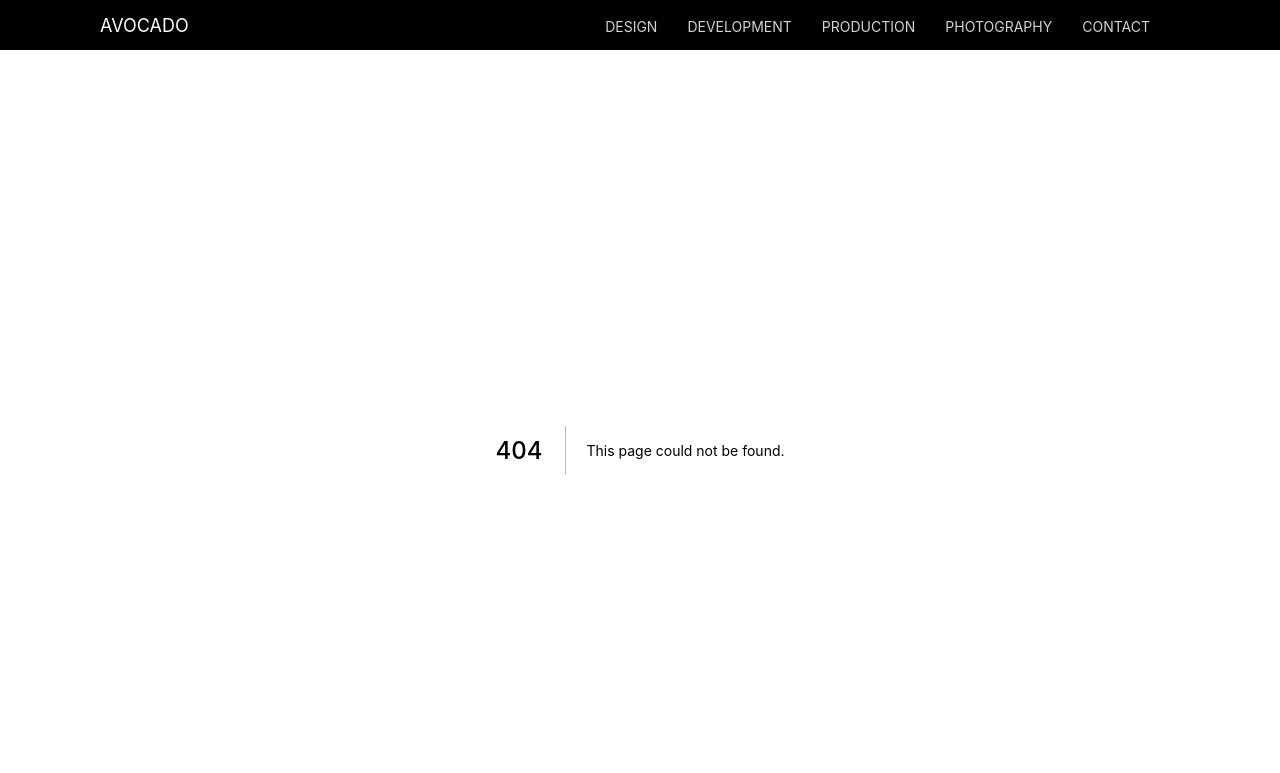
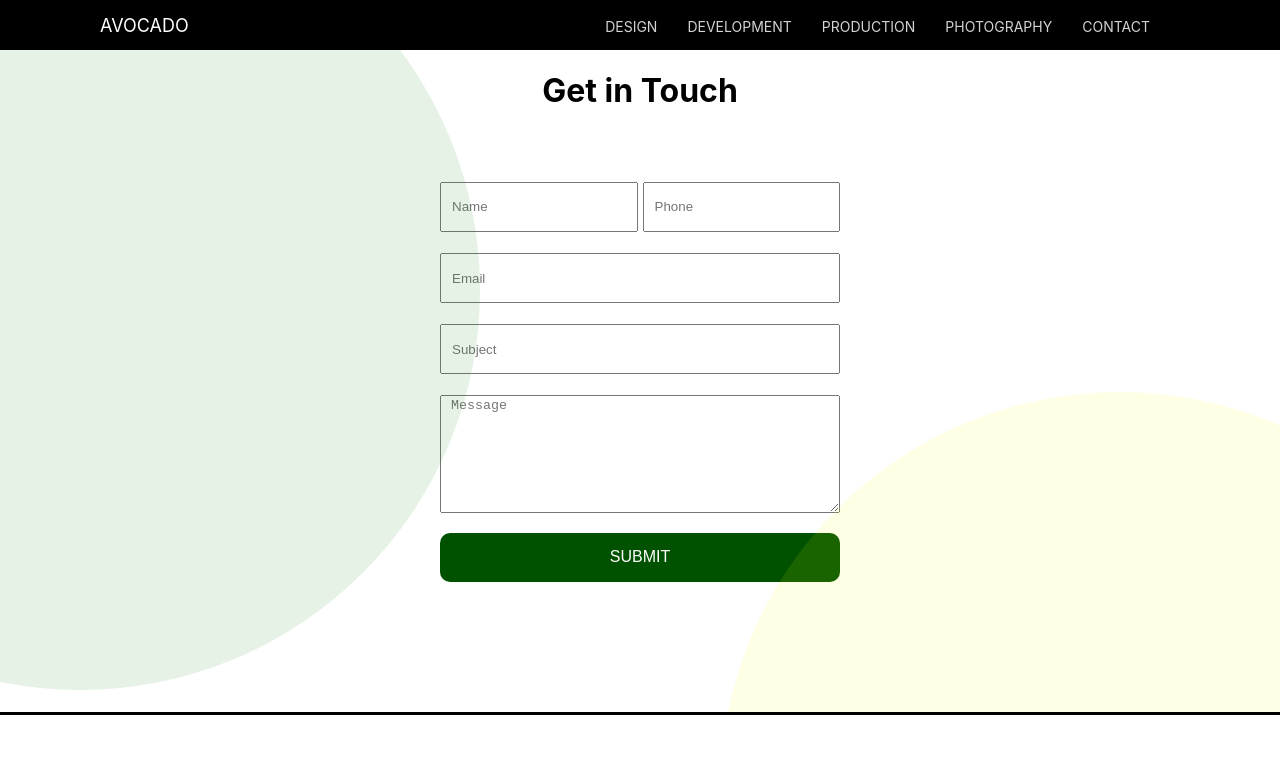
Before and after one commit to sakhawat9/agency, a Next.js app: page /contact in a window 1280 px wide. Before the commit this address had no page. Shown: the top 773 px of the page. Built offline with nearby package versions, Linux system fonts and the light colour scheme.

Commit message:
[ADD] contact form

```diff
--- a/components/Navbar.jsx
+++ b/components/Navbar.jsx
@@ -22,7 +22,7 @@ const Navbar = () => {
               <Link href="/products/photography">PHOTOGRAPHY</Link>
           </li>
           <li className={styles.listItem}>
-              <Link href="/products/contact">CONTACT</Link>
+              <Link href="/contact">CONTACT</Link>
           </li>
       </ul>
     </div>
--- a/next.config.js
+++ b/next.config.js
@@ -1,3 +1,6 @@
 module.exports = {
   reactStrictMode: true,
+  images: {
+    domains: ["images.pexels.com"]
+  }
 }
--- /dev/null
+++ b/pages/contact.js
@@ -0,0 +1,37 @@
+import Circle from "../components/Circle";
+import style from "../styles/Contact.module.css";
+
+const Contact = () => {
+  return (
+    <div className={style.container}>
+      <Circle
+        backgroundColor="green"
+        left="-40vh"
+        top="-20vh"
+        className={style.circle}
+      />
+      <Circle
+        backgroundColor="yellow"
+        right="-30vh"
+        bottom="-60vh"
+        className={style.circle}
+      />
+      <h1 className={style.title}>Get in Touch</h1>
+      <form className={style.form}>
+        <input className={style.inputS} type="text" placeholder="Name" />
+        <input className={style.inputS} type="text" placeholder="Phone" />
+        <input className={style.inputL} type="text" placeholder="Email" />
+        <input className={style.inputL} type="text" placeholder="Subject" />
+        <textarea
+          className={style.textArea}
+          type="text"
+          rows={6}
+          placeholder="Message"
+        />
+        <button className={style.button}>SUBMIT</button>
+      </form>
+    </div>
+  );
+};
+
+export default Contact;
--- /dev/null
+++ b/styles/Contact.module.css
@@ -0,0 +1,50 @@
+.container {
+  display: flex;
+  flex-direction: column;
+  align-items: center;
+  justify-content: center;
+  position: relative;
+  overflow: hidden;
+  padding-bottom: 80px;
+}
+
+.form {
+  width: 500px;
+  height: 500px;
+  padding: 50px;
+  display: flex;
+  flex-wrap: wrap;
+}
+
+.inputS {
+  flex: 1;
+  height: 50px;
+  padding-left: 10px;
+}
+
+.inputS:first-child {
+  margin-right: 5px;
+}
+
+.inputL {
+  width: 100%;
+  height: 50px;
+  padding-left: 10px;
+}
+
+.textArea {
+  width: 100%;
+  padding-left: 10px;
+}
+
+.button {
+  margin-top: 20px;
+  padding: 5px 10px;
+  border: none;
+  border-radius: 10px;
+  background-color: rgb(0, 82, 0);
+  color: white;
+  width: 100%;
+  font-size: 16px;
+  cursor: pointer;
+}
--- /dev/null
+++ b/styles/Product.module.css
@@ -0,0 +1,39 @@
+.container {
+  display: flex;
+  padding: 50px;
+}
+
+.cardL {
+  flex: 2;
+  display: flex;
+  flex-wrap: wrap;
+}
+
+.cardS {
+  flex: 1;
+}
+
+.imgContainer {
+  width: 30%;
+  margin: 5px;
+}
+
+.imgContainer:nth-child(3) {
+  border-top-right-radius: 50%;
+  overflow: hidden;
+}
+
+.title {
+  font-size: 60px;
+}
+
+.button {
+  padding: 15px;
+  border: none;
+  background-color: green;
+  color: white;
+  font-size: 20px;
+  border-radius: 5px;
+  margin-top: 50px;
+  cursor: pointer;
+}
```
Also changed, not shown: pages/products/[name].js (added, +54 -0 lines).
